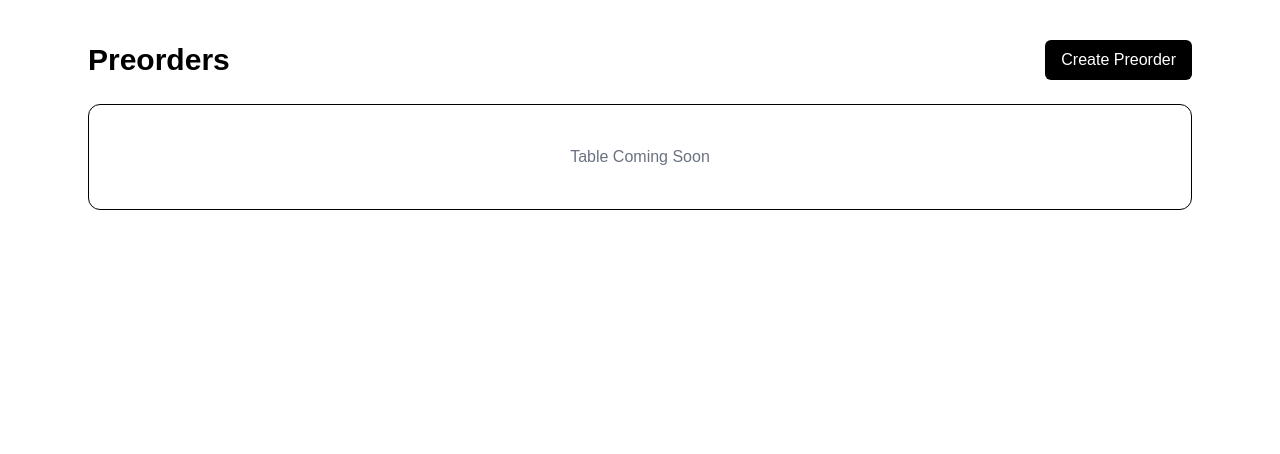
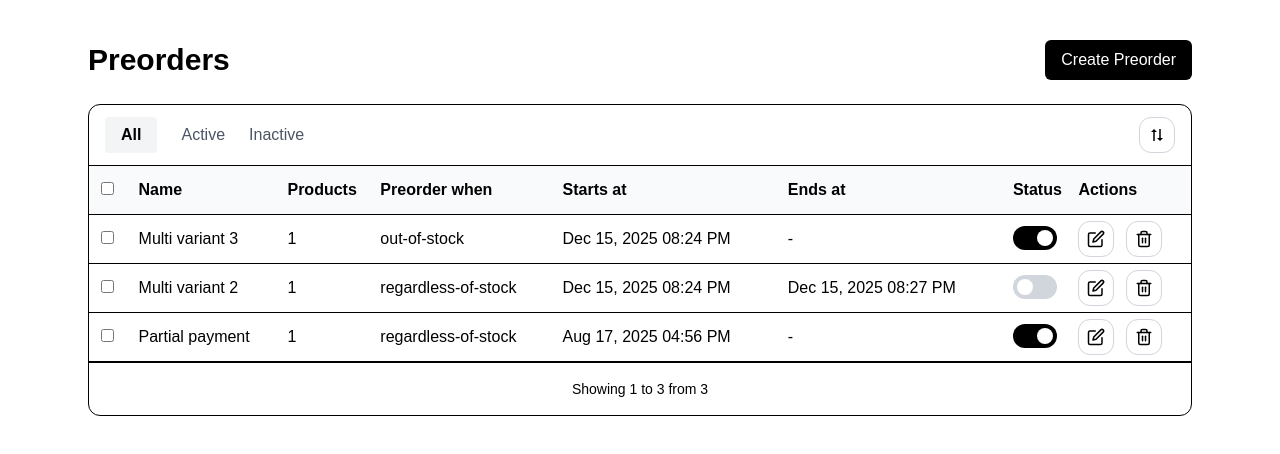
Before and after one commit to adnan2508/preorder-manager, a Next.js app: page / in a window 1280 px wide. Shown: the top 454 px of the page. Built offline with nearby package versions, Linux system fonts and the light colour scheme.

Commit message:
table started

```diff
--- a/src/app/page.tsx
+++ b/src/app/page.tsx
@@ -1,6 +1,8 @@
 import Container from "@/components/shared/container";
 import "./globals.css";
 import PageHeading from "@/components/shared/page-heading";
+import PreorderTabs from "@/components/preorder/preorder-tabs";
+import PreorderTable from "@/components/preorder/preorder-table";
 
 export default function Home() {
   return (
@@ -14,9 +16,12 @@ export default function Home() {
         }
       />
 
-      <div className="border rounded-xl overflow-hidden">
-        <div className="p-10 text-center text-gray-500">
-          Table Coming Soon
+      <div className="border rounded-xl overflow-visible bg-white">
+        <PreorderTabs />
+        <PreorderTable />
+
+        <div className="border-t p-4 text-center text-sm">
+          Showing 1 to 3 from 3
         </div>
       </div>
     </Container>
--- /dev/null
+++ b/src/components/preorder/preorder-table.tsx
@@ -0,0 +1,88 @@
+"use client";
+
+import { useState } from "react";
+import { preorders } from "@/lib/mock-data";
+import { FiEdit, FiTrash2 } from "react-icons/fi";
+
+export default function PreorderTable() {
+  const [items, setItems] = useState(preorders);
+
+  const toggleStatus = (id: string) => {
+    setItems((prev) =>
+      prev.map((item) =>
+        item.id === id
+          ? { ...item, active: !item.active }
+          : item
+      )
+    );
+  };
+
+  return (
+    <table className="w-full">
+      <thead>
+        <tr className="border-b bg-gray-50 text-left">
+          <th className="p-3">
+            <input type="checkbox" />
+          </th>
+
+          <th>Name</th>
+          <th>Products</th>
+          <th>Preorder when</th>
+          <th>Starts at</th>
+          <th>Ends at</th>
+          <th>Status</th>
+          <th>Actions</th>
+        </tr>
+      </thead>
+
+      <tbody>
+        {items.map((item) => (
+          <tr
+            key={item.id}
+            className="border-b hover:bg-gray-50"
+          >
+            <td className="p-3">
+              <input type="checkbox" />
+            </td>
+
+            <td className="font-medium">{item.name}</td>
+            <td>{item.products}</td>
+            <td>{item.preorderWhen}</td>
+            <td>{item.startsAt}</td>
+            <td>{item.endsAt ?? "-"}</td>
+
+            <td>
+              <button
+                type="button"
+                onClick={() => toggleStatus(item.id)}
+                className={`relative inline-flex h-6 w-11 items-center rounded-full transition-colors ${
+                  item.active ? "bg-black" : "bg-gray-300"
+                }`}
+              >
+                <span
+                  className={`inline-block h-4 w-4 transform rounded-full bg-white transition-transform ${
+                    item.active
+                      ? "translate-x-6"
+                      : "translate-x-1"
+                  }`}
+                />
+              </button>
+            </td>
+
+            <td>
+              <div className="flex gap-3">
+                <button className="bg-white rounded-xl p-2 border border-gray-300">
+                  <FiEdit size={18} />
+                </button>
+
+                <button className="bg-white rounded-xl p-2 border border-gray-300">
+                  <FiTrash2 size={18} />
+                </button>
+              </div>
+            </td>
+          </tr>
+        ))}
+      </tbody>
+    </table>
+  );
+}
--- /dev/null
+++ b/src/components/preorder/preorder-tabs.tsx
@@ -0,0 +1,100 @@
+"use client";
+
+import { useState } from "react";
+import { BiSortAlt2 } from "react-icons/bi";
+
+export default function PreorderTabs() {
+    const [open, setOpen] = useState(false);
+
+    return (
+        <div className="flex justify-between gap-6 border-b px-4 py-3 relative z-30">
+            <div className="flex gap-6">
+                <button className="font-semibold bg-gray-100 px-4 py-1 rounded">
+                    All
+                </button>
+
+                <button className="text-gray-600">
+                    Active
+                </button>
+
+                <button className="text-gray-600">
+                    Inactive
+                </button>
+            </div>
+
+            {/* sort button */}
+            <div className="relative">
+                <button
+                    onClick={() => setOpen(!open)}
+                    className="bg-white rounded-xl p-2 border border-gray-300 flex items-center gap-2 hover:bg-gray-50"
+                >
+                    <BiSortAlt2 size={18} />
+                </button>
+
+                {open && (
+                    <div className="absolute right-0 rounded-xl border border-gray-200 bg-white shadow-lg">
+                        <div className="p-4">
+                            <h3 className="text-gray-600 font-medium mb-4">
+                                Sort by
+                            </h3>
+
+                            <div className="space-y-3">
+                                <label className="flex items-center gap-2 cursor-pointer">
+                                    <input
+                                        type="radio"
+                                        name="sortField"
+                                        className="h-4 w-4 accent-black"
+                                    />
+                                    <span className="text-sm">Name</span>
+                                </label>
+
+                                <label className="flex items-center gap-2 cursor-pointer">
+                                    <input
+                                        type="radio"
+                                        name="sortField"
+                                        className="h-4 w-4 accent-black"
+                                        defaultChecked
+                                    />
+                                    <span className="text-sm">Created At</span>
+                                </label>
+
+                                <label className="flex items-center gap-2 cursor-pointer">
+                                    <input
+                                        type="radio"
+                                        name="sortField"
+                                        className="h-4 w-4 accent-black"
+                                    />
+                                    <span className="text-sm">Starts At</span>
+                                </label>
+
+                                <label className="flex items-center gap-2 cursor-pointer">
+                                    <input
+                                        type="radio"
+                                        name="sortField"
+                                        className="h-4 w-4 accent-black"
+                                    />
+                                    <span className="text-sm">Ends At</span>
+                                </label>
+                            </div>
+
+                            <div className="my-3 border-t" />
+
+                            <div className="px-1 pb-1">
+                                <button className="flex w-full items-center gap-2 rounded-md px-3 py-2 text-sm font-semibold hover:bg-gray-100">
+                                    <span>↑</span>
+                                    Ascending
+                                </button>
+
+
+                                <button className="flex w-full items-center gap-2 rounded-md bg-gray-200 px-3 py-2 text-sm font-semibold">
+                                    <span>↓</span>
+                                    Descending
+                                </button>
+                            </div>
+                        </div>
+                    </div>
+                )}
+            </div>
+        </div>
+    );
+}
--- /dev/null
+++ b/src/lib/mock-data.ts
@@ -0,0 +1,31 @@
+import { Preorder } from "@/types/preorder";
+
+export const preorders: Preorder[] = [
+  {
+    id: "1",
+    name: "Multi variant 3",
+    products: 1,
+    preorderWhen: "out-of-stock",
+    startsAt: "Dec 15, 2025 08:24 PM",
+    endsAt: null,
+    active: true,
+  },
+  {
+    id: "2",
+    name: "Multi variant 2",
+    products: 1,
+    preorderWhen: "regardless-of-stock",
+    startsAt: "Dec 15, 2025 08:24 PM",
+    endsAt: "Dec 15, 2025 08:27 PM",
+    active: false,
+  },
+  {
+    id: "3",
+    name: "Partial payment",
+    products: 1,
+    preorderWhen: "regardless-of-stock",
+    startsAt: "Aug 17, 2025 04:56 PM",
+    endsAt: null,
+    active: true,
+  },
+];
--- /dev/null
+++ b/src/types/preorder.ts
@@ -0,0 +1,9 @@
+export type Preorder = {
+  id: string;
+  name: string;
+  products: number;
+  preorderWhen: string;
+  startsAt: string;
+  endsAt: string | null;
+  active: boolean;
+};
```
